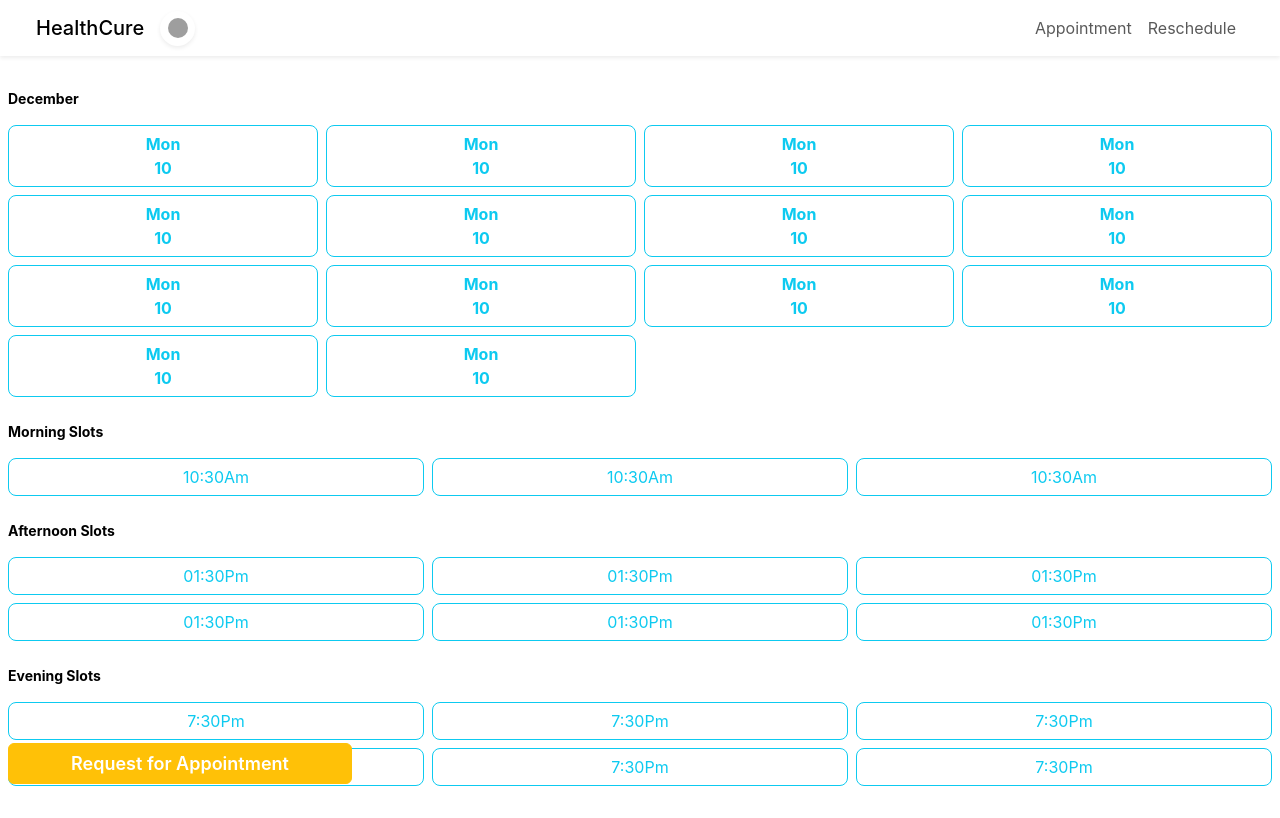
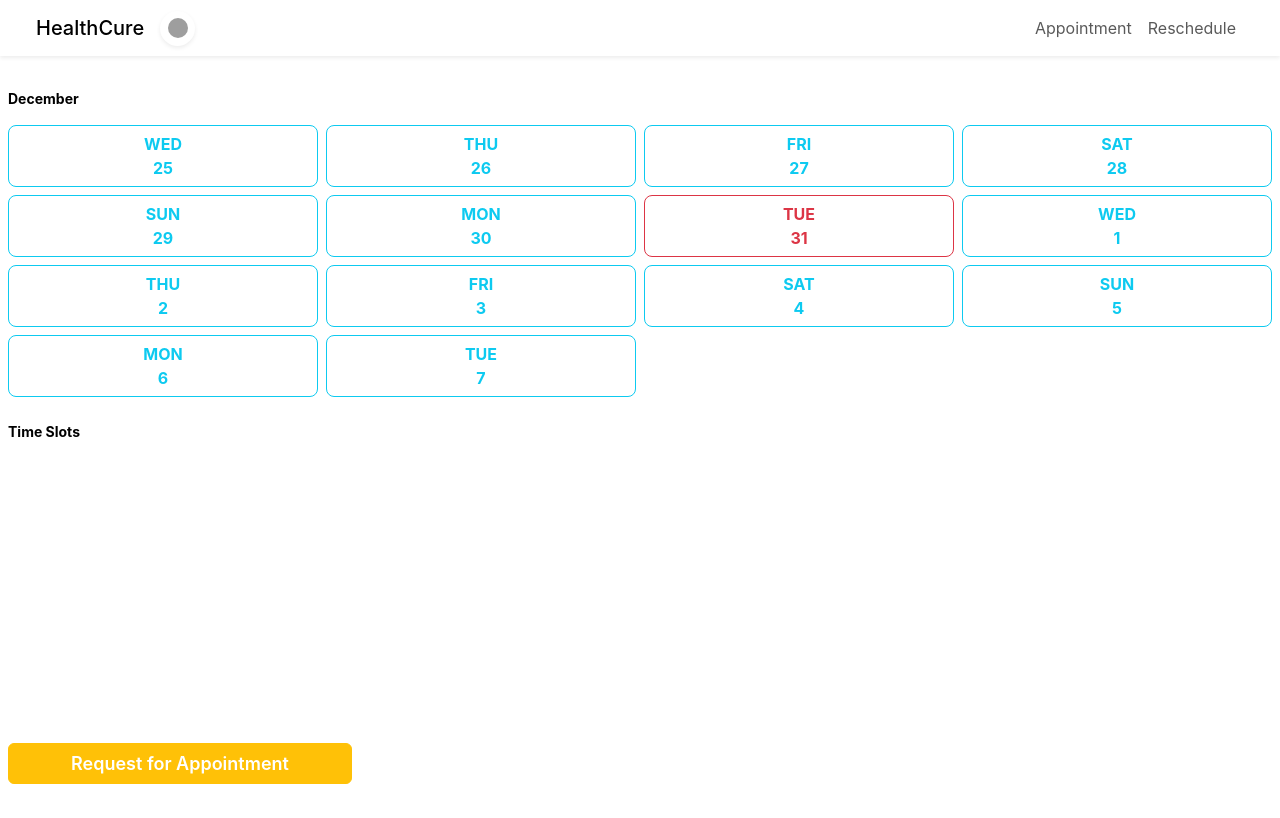
Before and after one commit to dhananjayyadav21/HealthCure, a React (Create React App) app in the folder client/: page /bookSedule in a window 1280 px wide. Built offline with nearby package versions, Linux system fonts and the light colour scheme; sample sign-in values are in the browser's storage; grey boxes are pictures that could not be loaded.

Commit message:
added schedule fontend part

```diff
--- a/client/src/components/BookSedule.jsx
+++ b/client/src/components/BookSedule.jsx
@@ -1,78 +1,162 @@
-import React from 'react'
-import { Link } from 'react-router-dom'
+import React, { useState } from 'react'
+import { Link, useNavigate, useParams } from 'react-router-dom'
 
-const BookSedule = () => {
+const BookSedule = ({doctorDetail}) => {
 
-    let date = [{},{},{},{},{},{},{},{},{},{},{},{},{},{}]
-    let morning = [{},{},{}]
-    let Afternoon = [{},{},{},{},{},{}]
-    let Evening = [{},{},{},{},{},{},]
+    const params= useParams();
+    const currentDate = new Date();
+    const navigate = useNavigate();
+
+    const [selectedDate,setSelectedDate] = useState();
+    const [timeSlots,setTimeSlots] = useState([]);
+    const [filledTimeSlots,setFilledTimeSlots] = useState(["03:00 am","04:00 am"]);
+    const [filledDateSlots,setfilledDateSlots] = useState(["2024-12-31"]);
+
+    // Generate an array of the next 14 days
+    const nextDays = (n)=> Array.from({ length: n }, (_, index) => {
+        const nextDay = new Date(currentDate);
+        nextDay.setDate(currentDate.getDate() + index + 1);
+
+        // Format as "DayName, YYYY-MM-DD"
+        const dayName = nextDay.toLocaleDateString('en-US', { weekday: 'long' });
+        const formattedDate = nextDay.toISOString().split('T')[0]; // Format as YYYY-MM-DD
+
+        return { dayName, formattedDate };
+    });
+
+    const onDateChange = (event)=>{
+        setSelectedDate(event.target.value);
+        console.log(event.target.value);
+        console.log(selectedDate);
+        setTimeSlots(generateTimeIntervals(event.target.value));
+    }
+
+    const generateTimeIntervals = (date) => {
+        const currentDate = new Date();
+
+        // Define the start and end times (10:00 AM to 2:00 PM)
+        const startHour = 1; // 10 AM
+        const endHour = 5; // 2 PM
+
+        // Parse the selected date and set the time to start at 10 AM
+        const selectedDateObj = new Date(date);
+        selectedDateObj.setHours(startHour, 0, 0, 0); // Set the start time to 10:00 AM
+
+        const availableIntervals = [];
+
+        // Loop through and add 30-minute intervals
+        while (selectedDateObj.getHours() < endHour) {
+          const timeString = selectedDateObj.toLocaleTimeString([], {
+            hour: '2-digit',
+            minute: '2-digit',
+          });
+
+          // Add interval if it hasn't passed yet
+          if (selectedDateObj > currentDate) {
+            availableIntervals.push(timeString);
+          }
+
+          // Increment by 30 minutes
+          selectedDateObj.setMinutes(selectedDateObj.getMinutes() + 30);
+        }
+
+        return availableIntervals;
+      };
+
+    let date = nextDays(14);
+
+    const handleSubmit = async (event) => {
+      event.preventDefault();
+      // Target Form
+      const formData = new FormData(event.target);
+      // Each form name and value store as kye,value
+      const formDataObject = {};
+      formData.forEach((value, key) => {
+        if (formDataObject[key] != null) {
+          if (!Array.isArray(formDataObject[key])) {
+            let newValueArray = [];
+            newValueArray.push(formDataObject[key]);
+            newValueArray.push(value);
+            formDataObject[key] = newValueArray;
+          } else {
+            formDataObject[key].push(value);
+          }
+        } else {
+          formDataObject[key] = value;
+        }
+      });
+
+      const doctorId = params.id;
+      formDataObject["doctorId"] = doctorId;
+
+      console.log(formDataObject);
+      navigate('/patientsAppointmentDetail',{state:{...formDataObject,doctorDetail}});
+    };
 
   return (
     <>
-      <div className='BookSedule-container p-2 potion-relative'>
+      <form  onSubmit={handleSubmit} className='BookSedule-container p-2 potion-relative'>
 
         {/* Sedule Date */}
         <section className='SeduleDate my-4'>
             <small><p className='fw-bold'>December</p></small>
             <div className='row g-2'>
-               {date.map((e)=>
+               {date.map((day,index)=>
+
                 <div className='col-3'>
-                    <div className='btn btn-outline-info fw-bolder rounded-3 d-flex flex-column justify-content-center'>
-                    <p className='m-0'>Mon</p>
-                    <p className='m-0'>10</p>
-                    </div>
-                </div> )}
+                <div className={`btn btn-outline-info fw-bolder rounded-3 d-flex flex-column justify-content-center calandar-day cursor-pointer ${filledDateSlots.includes(day.formattedDate)?'btn-outline-danger cursor-not-allowed':'btn-outline-info cursor-pointer'}`}>
+                <label className={`d-flex flex-column align-items-center ${filledDateSlots.includes(day.formattedDate)?'btn-outline-danger cursor-not-allowed':'btn-outline-info cursor-pointer'}`} for={"day"+day.formattedDate}>
+                    <input
+                    type="radio"
+                    name="day"
+                    id={"day"+day.formattedDate}
+                    value={day.formattedDate}
+                    onChange={onDateChange}
+                    disabled={filledDateSlots.includes(day.formattedDate)}
+                    className="visually-hidden cursor-pointer"
+                    />
+                    <p className='m-0 text-uppercase'>{day.dayName.substring(0,3)}</p>
+                    <p className='m-0'>{new Date(day.formattedDate).getDate()}</p>
+                </label>
+                </div>
+                </div>
+            )}
             </div>
         </section>
 
         {/* Morning Slots */}
         <section className='MorningSlots my-4'>
-            <small><p className='fw-bold'>Morning Slots</p></small>
+            <small><p className='fw-bold'>Time Slots</p></small>
             <div className='row g-2'>
-               {morning.map((e)=>
+               {timeSlots.map((e)=>
                 <div className='col-4'>
-                    <div className='btn btn-outline-info rounded-3 d-flex justify-content-center'>
-                        <p className='m-0'>10:30</p>
-                        <p className='m-0'>Am</p>
-                    </div>
-                </div> )}
-            </div>
-        </section>
-
-        {/* Afternoon Slots */}
-        <section className='AfternoonSlots my-4'>
-            <small><p className='fw-bold'>Afternoon Slots</p></small>
-            <div className='row g-2'>
-               {Afternoon.map((e)=>
-                <div className='col-4'>
-                    <div className='btn btn-outline-info rounded-3 d-flex justify-content-center'>
-                        <p className='m-0'>01:30</p>
-                        <p className='m-0'>Pm</p>
-                    </div>
-                </div> )}
-            </div>
-        </section>
-
-        {/* Evening Slots */}
-        <section className='EveningSlots my-4'>
-            <small><p className='fw-bold'>Evening Slots</p></small>
-            <div className='row g-2'>
-            {Evening.map((e)=>
-                <div className='col-4'>
-                    <div className='btn btn-outline-info rounded-3 d-flex justify-content-center'>
-                        <p className='m-0'>7:30</p>
-                        <p className='m-0'>Pm</p>
+                    <div className={`btn fw-bolder rounded-3 d-flex flex-column justify-content-center calandar-time ${filledTimeSlots.includes(e)?'btn-outline-danger cursor-not-allowed':'btn-outline-info cursor-pointer'}`}>
+                    <label className={`d-flex align-items-center cursor-pointer justify-content-center ${filledTimeSlots.includes(e)?'btn-outline-danger cursor-not-allowed':'btn-outline-info cursor-pointer'}`}>
+                    <input
+                    type="radio"
+                    name="time"
+                    value={e}
+                    disabled={filledTimeSlots.includes(e)}
+                    className="visually-hidden"
+                    />
+                        <p className='m-0 text-center text-uppercase'>{e}</p>
+                       </label>
                     </div>
                 </div> )}
             </div>
         </section>
 
         <div>
-            <Link className='btn btn-warning btn-RequestAppointment text-white fw-sm-bold my-3' to="/patientsAppointmentDetail">Request for Appointment</Link>
+            {/* <Link className='btn btn-warning btn-RequestAppointment text-white fw-sm-bold my-3'
+            to={{
+                pathname: '/patientsAppointmentDetail',
+                state:{id:1,name:'sabaoon'}
+              }}
+            >Request for Appointment</Link> */}
+            <button  className='btn btn-warning btn-RequestAppointment text-white fw-sm-bold my-3' to="/patientsAppointmentDetail" type="submit">Request for Appointment</button>
         </div>
 
-      </div>
+      </form>
     </>
   )
 }
--- a/client/src/components/SignUp.jsx
+++ b/client/src/components/SignUp.jsx
@@ -135,7 +135,7 @@ return (
                <div className='col-12 col-md-6'>
                   <div className="mb-3">
                      <small><label htmlFor="Fees" className="form-label">Fees</label></small>
-                     <input type="number" className="form-control" id="Fees" placeholder="Enter Fees"/>
+                     <input type="number" name='Fees' className="form-control" id="Fees" placeholder="Enter Fees"/>
                   </div>
                </div>
                <div className='col-12'>
--- a/client/src/index.css
+++ b/client/src/index.css
@@ -308,3 +308,28 @@ code {
     height: 70vh;
   }
 }
+
+
+.visually-hidden {
+  position: absolute;
+  width: 1px;
+  height: 1px;
+  padding: 0;
+  margin: -1px;
+  overflow: hidden;
+  clip: rect(0, 0, 0, 0);
+  white-space: nowrap;
+  border: 0;
+}
+
+.calandar-day:has(input[type="radio"]:checked),
+.calandar-time:has(input[type="radio"]:checked)
+{
+  color: white;
+  background-color: var(--bs-btn-hover-bg); /* Bootstrap info color */
+  border-radius: 5px;
+}
+
+.cursor-not-allowed{
+  cursor: not-allowed;
+}
--- a/client/src/pages/DoctorDetail.jsx
+++ b/client/src/pages/DoctorDetail.jsx
@@ -79,7 +79,7 @@ const DoctorDetail = () => {
             {/* DoctorDetail-Right-container  */}
             <section className='col-md-4 DoctorDetail-right-container d-flex justify-content-center d-none d-md-flex'>
                 <div className='bg-light p-4 rounded-4'>
-                    <BookSedule/>
+                    <BookSedule doctorDetail={doctorDetail}/>
                 </div>
             </section>
         </div>
--- a/client/src/pages/Home.jsx
+++ b/client/src/pages/Home.jsx
@@ -113,11 +113,11 @@ const Home = () => {
       </section>
 
       {/*================================= Hospital Banner =============================*/}
-      <section>
+      {/* <section>
         <div className='container-fluid Hospital-Banner'>
           <img className='border border-3 rounded-4' src="/assets/img/Doctor_banner.jpg" alt="Banner"/>
         </div>
-      </section>
+      </section> */}
 
       {/*================================= Top Hotspital =============================*/}
       <section className='container-md px-3 my-5 Hotspital-container'>
--- a/client/src/pages/PatientsAppointmentDetail.jsx
+++ b/client/src/pages/PatientsAppointmentDetail.jsx
@@ -1,7 +1,22 @@
-import React from 'react'
-import { Link } from 'react-router-dom';
+import React, { useState } from 'react'
+import { Link, useLocation, useNavigate } from 'react-router-dom';
 
 const PatientsAppointmentDetail = () => {
+    const location = useLocation();
+    const navigate = useNavigate();
+    const doctorDetail = location?.state?.doctorDetail;
+    const [ patiendetails, setPatiendetails] = useState({Age:"", Weight:"", Problem:"",PatientName:''});
+
+    const handleOnchange = (e)=>{
+        setPatiendetails({...patiendetails, [e.target.name]:e.target.value});
+    }
+
+    const handleSubmit = (e)=>{
+        e.preventDefault();
+        console.log({...location.state,...patiendetails});
+        navigate("/appointmentBill",{state:{...location.state,...patiendetails}})
+    }
+
   return (
     <>
         <div className='p-2 p-md-4'>
@@ -12,8 +27,8 @@ const PatientsAppointmentDetail = () => {
                      <div className='w-100 px-2 pt-2 border rounded-4 bg-light position-relative'>
                          <img src="/assets/img/Doctor_5.png" alt="Doctor" />
                          <div className='position-absolute text-xenter'>
-                             <h5>Dr. Cyden Stack</h5>
-                             <p className='text-secondary'>Sr. Dental Specialist</p>
+                             <h5>Dr. {doctorDetail.name}</h5>
+                             <p className='text-secondary'>{doctorDetail?.doctorDetails?.specialist}</p>
                          </div>
                      </div>
                  </section>
@@ -21,34 +36,35 @@ const PatientsAppointmentDetail = () => {
                 <section className='d-flex justify-content-between align-items-center my-3'>
                     <div className="form-containe col-12 shadow rounded-4 py-4 px-3 p-md-5">
                         {/* <!-- Form --> */}
-                        <form>
+                        <form onSubmit={handleSubmit}>
                             <div className='row'>
                                 <div className='col-12'>
                                     <div className="mb-3">
                                         <label htmlFor="Patient" className="form-label">Patient</label>
-                                        <input type="text" className="form-control" id="Patient" placeholder="Patient"/>
+                                        <input type="text" onChange={handleOnchange} name='PatientName' value={patiendetails.PatientName}  className="form-control" id="Patient" placeholder="Patient"/>
                                     </div>
                                 </div>
                                 <div className='col-12 col-md-6'>
                                     <div className="mb-3">
                                         <label htmlFor="Age" className="form-label">Age</label>
-                                        <input type="number" className="form-control" id="Age" placeholder="Age"/>
+                                        <input type="number" name='Age' value={patiendetails.Age} className="form-control" id="Age" placeholder="Age" onChange={handleOnchange}/>
                                     </div>
                                 </div>
                                 <div className='col-12 col-md-6'>
                                     <div className="mb-3">
                                         <label htmlFor="weight" className="form-label">Weight (kg)</label>
-                                        <input type="number" className="form-control" id="weight" placeholder="Weight"/>
+                                        <input type="number" name='Weight' value={patiendetails.Weight} className="form-control" id="weight" placeholder="Weight" onChange={handleOnchange}/>
                                     </div>
                                 </div>
                                 <div className='col-12'>
                                     <div className="mb-3">
                                         <label htmlFor="problem" className="form-label">Brifly describe your problem</label>
-                                        <textarea type="text" className="form-control" id="problem" placeholder="Describe Your Problem.............."/>
+                                        <textarea type="text" name='Problem' value={patiendetails.Problem}  className="form-control" id="problem" placeholder="Describe Your Problem.............." onChange={handleOnchange}/>
                                     </div>
                                 </div>
                             </div>
-                            <button type="submit" className="btn btn-info text-white fw-bolder fs-4 w-100"><Link className='nav-link' to="/appointmentBill">PROCEED NEXT</Link></button>
+                            {/* <button type="submit" className="btn btn-info text-white fw-bolder fs-4 w-100"><Link className='nav-link' to="/appointmentBill">PROCEED NEXT</Link></button> */}
+                            <button type="submit" className="btn btn-info text-white fw-bolder fs-4 w-100"> PROCEED NEXT</button>
                         </form>
                     </div>
                 </section>
```
Also changed, not shown: client/src/components/AppointmentBill.jsx (+15 -6 lines).
